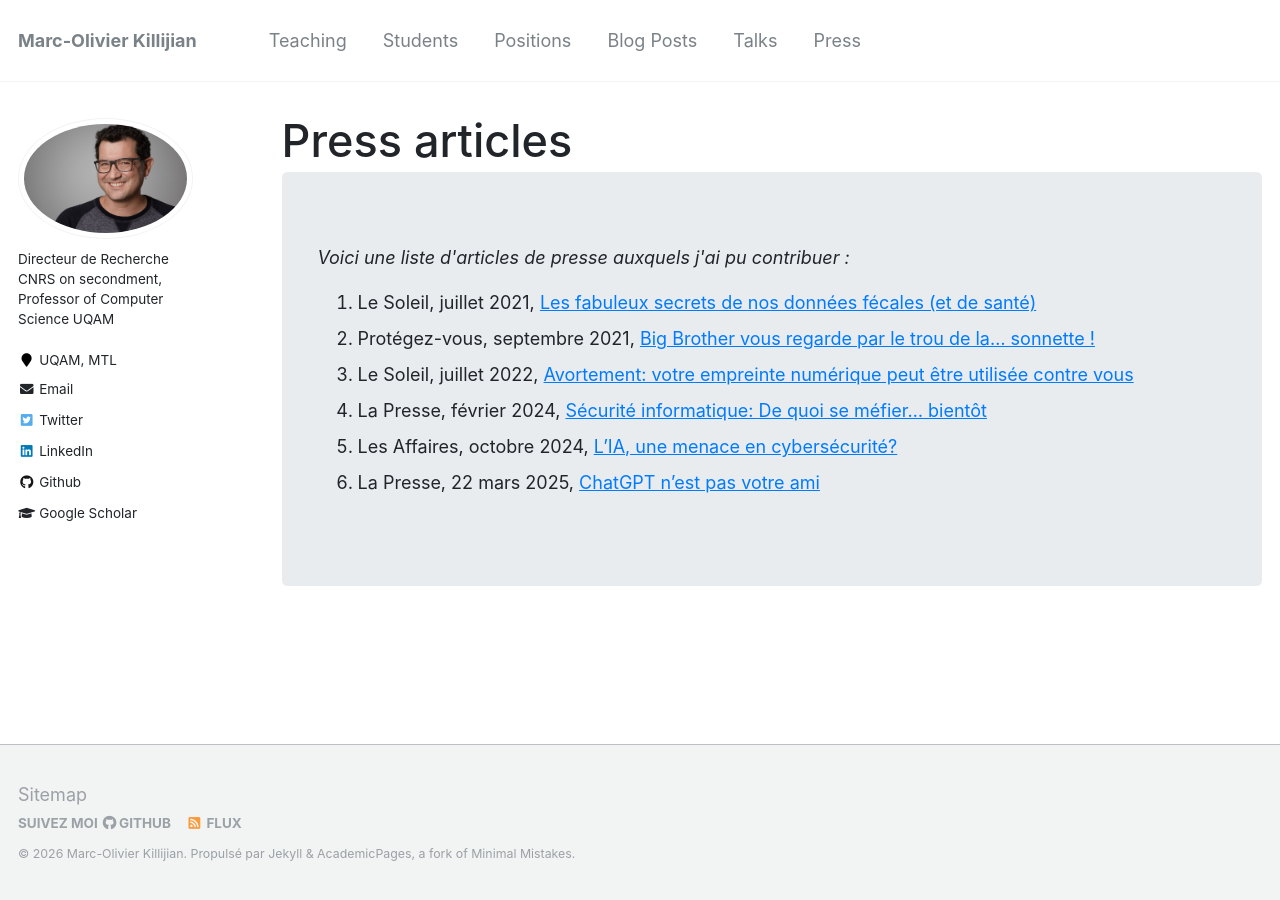
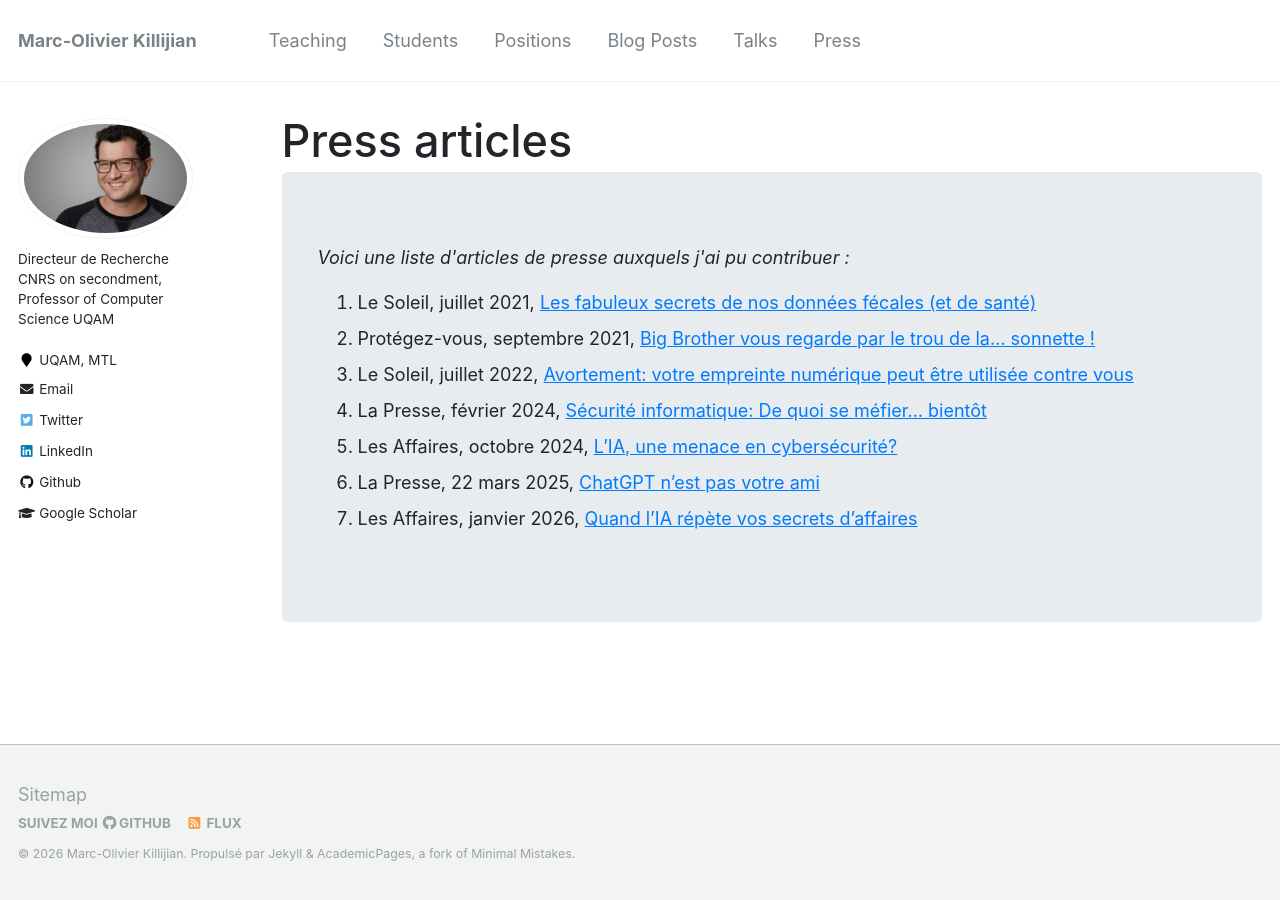
Before and after one commit to Kirija/kirija.github.io, a Jekyll site: the page built from _pages/press.html, in a window 1280 px wide. Built offline with Jekyll 4.4.1, drawn with Linux system fonts in a browser that asks for light colours.

Commit message:
Les Affaires jan 26

```diff
--- a/_pages/press.html
+++ b/_pages/press.html
@@ -14,6 +14,7 @@ author_profile: true
     <li>La Presse, février 2024, <a href=https://www.lapresse.ca/affaires/portfolio/2024-02-29/securite-informatique/de-quoi-se-mefier-bientot.php/>Sécurité informatique: De quoi se méfier… bientôt</a></li>
 	    <li>Les Affaires, octobre 2024, <a href=https://www.lesaffaires.com/dossiers/cybersecurite-miser-sur-lhumain/l-ia-une-menace-en-cybersecurite-edition_09_10_2024//>L’IA, une menace en cybersécurité?</a></li>
 	    <li>La Presse, 22 mars 2025, <a href=https://www.lapresse.ca/affaires/techno/2025-03-22/securite-en-ligne/chatgpt-n-est-pas-votre-ami.php>ChatGPT n’est pas votre ami</a></li>
+    <li>Les Affaires, janvier 2026, <a href=https://www.lesaffaires.com/dossiers/cybersecurite-lia-nest-pas-sans-danger/quand-lia-repete-vos-secrets-daffaires/>Quand l’IA répète vos secrets d’affaires</a></li>
 
 	  </ol>
 </div>
```
